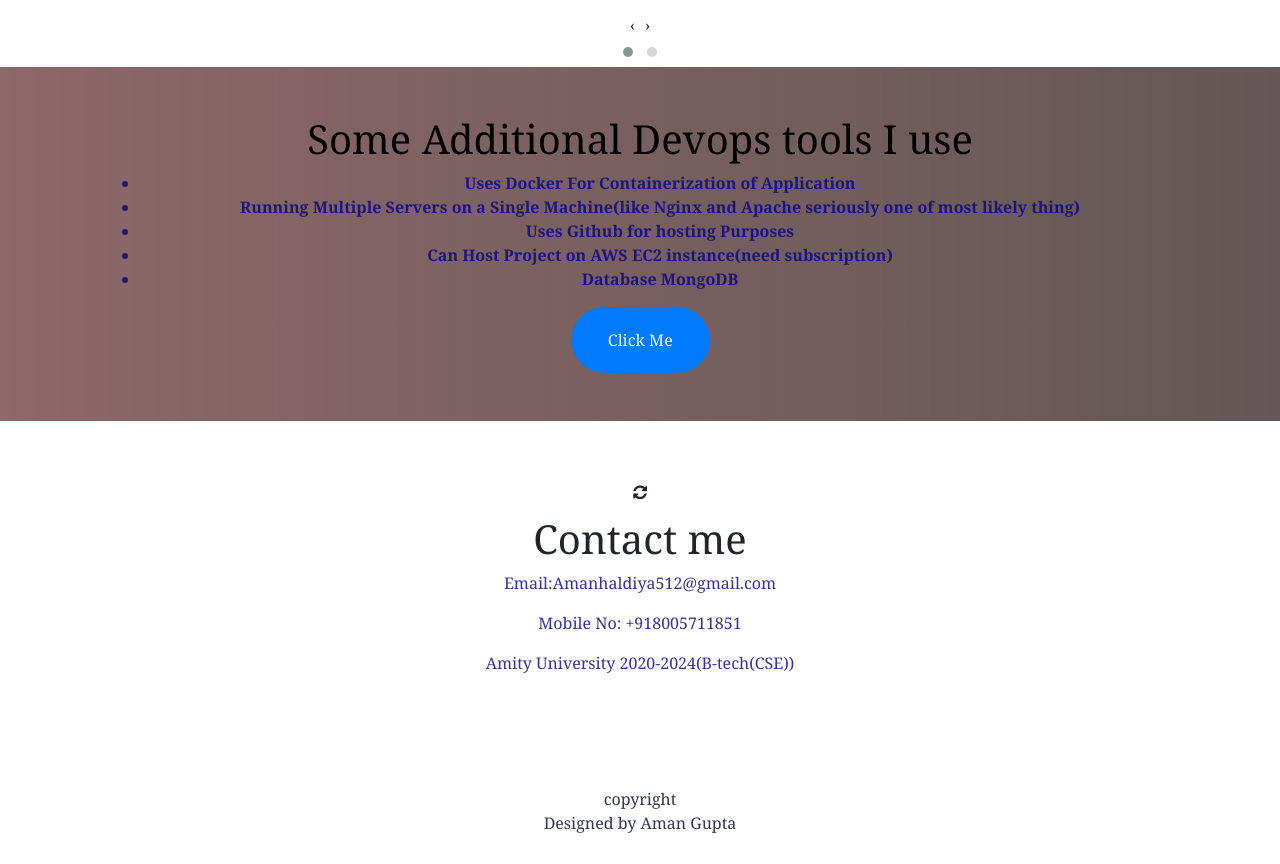
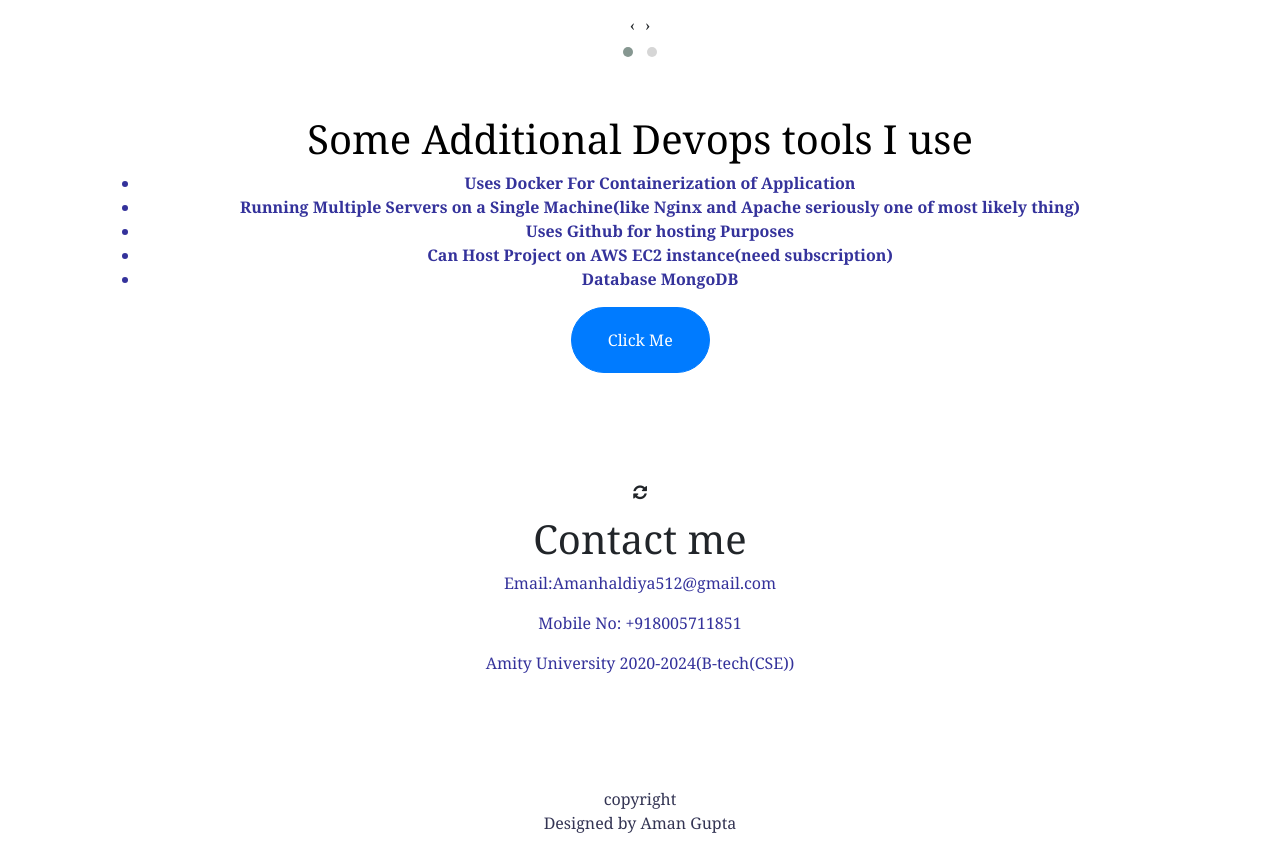
Before and after one commit to Amanhaldiya/hosting, a plain HTML site: page index.html in a window 1280 px wide. Shown: the part 2257-3121 px from the top of the page. Drawn offline with nearby package versions, Linux system fonts and the light colour scheme.

Commit message:
Update index.html

```diff
--- a/index.html
+++ b/index.html
@@ -293,7 +293,7 @@
 </section>
 
 <!--donload-->
-<section class="Msg1 wow animate__animated animate__zoomIn message py-5">
+<section class="Msg1 wow animate__animated animate__zoomIn py-5">
   <div class="container text-center" >
 
     <h1 style="color: black;">Some Additional Devops tools I use</h1>
```
